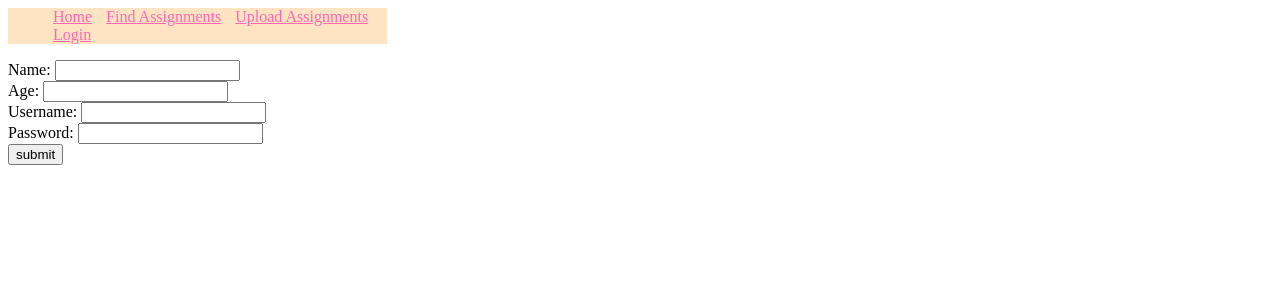
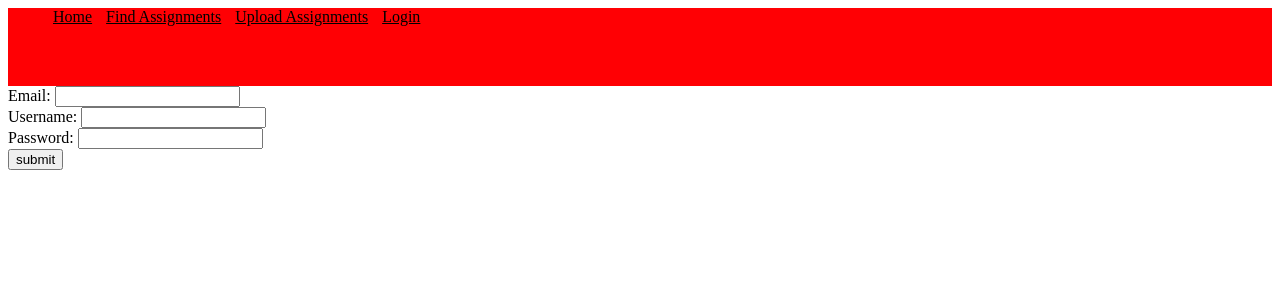
Before and after one commit to Natetodd55/SwapNotezCodeQL, a Flask app: template templates/create.html in a window 1280 px wide. Shown: the top 300 px of the page. Run offline with Flask 2, Linux system fonts and the light colour scheme; the template is opened without the code that fills it, so the values that code supplies are empty.

Commit message:
css and create

```diff
--- a/app.py
+++ b/app.py
@@ -51,6 +51,22 @@ def login():
 
 
 
+@app.route('/create', methods = ['GET', 'POST'])
+def create():
+    if request.method == 'POST':
+        username = request.form['uName']
+        email = request.form['email']
+        password = request.form['pWord']
+        temp = User(username = username, password = password, email = email)
+        user = User.query.filter_by(username=request.form['uName']).first()
+        if user != None:
+            return render_template('create.html'), 'username already exists'
+        db.session.add(temp)
+        db.session.commit()
+        user = User.query.filter_by(username=request.form['uName']).first()
+        login_user(user)
+        return flask.redirect('/')
+    return render_template('create.html')
 
 # @app.route('/update/', methods = ['GET', 'POST'])
 # @login_required
@@ -69,11 +85,11 @@ def login():
 
 
 
-# @app.route('/logout')
-# @login_required
-# def logout():
-#     logout_user()
-#     return flask.redirect('/')
+@app.route('/logout')
+@login_required
+def logout():
+    logout_user()
+    return flask.redirect('/')
 
 
 
--- a/static/style.css
+++ b/static/style.css
@@ -8,16 +8,17 @@ nav ul{
 }
 
 nav{
-    background-color: bisque;
-    width: 30%;
+    background-color: rgb(255, 0, 4);
+    width: 100%;
+    height: 10%
 }
 
 nav ul li a:link, nav ul li a:visited{
-    color: hotpink;
+    color: rgb(0, 0, 0);
 }
 
 nav ul li a:hover{
-    color:lime;
+    color:rgb(255, 255, 255);
 }
 
 td.label{
--- a/templates/create.html
+++ b/templates/create.html
@@ -1,19 +1,9 @@
 {% extends "base.html" %}
     {% block content %}
-    {% if id %}
-    <form action="/update/{{id}}" method="POST">
-        Make <input type="input" name="make" value="{{make}}"> <br>
-        Model <input type="input" name="model" value="{{model}}"> <br>
-        Year <input type="number" name="year" value="{{year}}"> <br>
-        <input type="submit" value="submit">
-    </form>
-    {% else %}
     <form action="/create" method="POST">
-        Name: <input type="input" name="name"> <br>
-        Age: <input type="number" name="age"> <br>
+        Email: <input type="input" name="email"> <br>
         Username: <input type="input" name="uName"> <br>
         Password: <input type="input" name="pWord"> <br>
         <input type="submit" value="submit">
     </form>
-    {% endif %}
     {% endblock %}
--- a/templates/login.html
+++ b/templates/login.html
@@ -6,6 +6,6 @@
             <input type="submit" value="submit">
         </form>
         <body>
-            <li><a href='/search'>Find Assignments</a></li>
+            Don't have an account? <a href='/create'>make one</a>
         </body>
     {% endblock %}
```
Also changed, not shown: database.db.
